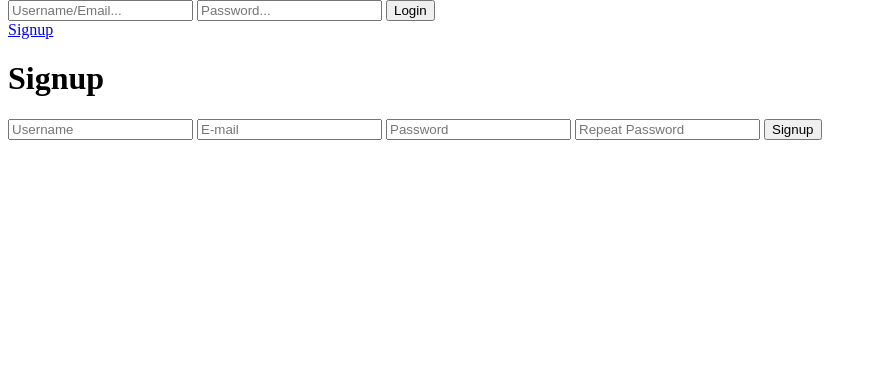
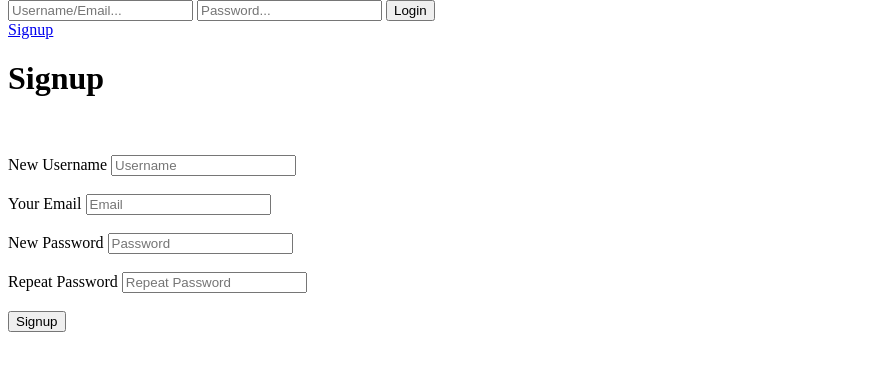
Before and after one commit to Radiah12/MindSpace, a PHP site: page /signup.php in a window 1280 px wide. Shown: the part 246-617 px from the top of the page, without its empty margins (0-877 px from the left). Run offline with PHP 8.4, Linux system fonts and the light colour scheme.

Commit message:
Updated signup.php
Altered code within the form to include line breaks for styling, and labels for the inputs

```diff
--- a/signup.php
+++ b/signup.php
@@ -24,12 +24,21 @@
        ?>
        <!--include class from css style sheet to make it look fancy-->
        <form action="includes/signup.inc.php" method="post">
-         <input type="text" name="uid" placeholder="Username">
-         <input type="text" name="mail" placeholder="E-mail">
-         <input type="password" name="pwd" placeholder="Password">
-         <input type="password" name="pwd-repeat" placeholder="Repeat Password">
-         <button type="submit" name="signup-submit">Signup</button>
-       </form>
+            <br><br>
+            <label>New Username</label>
+            <input type="text" name="uid" placeholder="Username">
+            <br><br>
+            <label>Your Email</label>
+            <input type="text" name="mail" placeholder="Email">
+            <br><br>
+            <label>New Password</label>
+            <input type="password" name="pwd" placeholder="Password">
+            <br><br>
+            <label>Repeat Password</label>
+            <input type="password" name="pwd-repeat" placeholder="Repeat Password">
+            <br><br>
+            <button type="submit" name="signup-submit">Signup</button>
+            </form>
     </main>
 
 <?php
```
